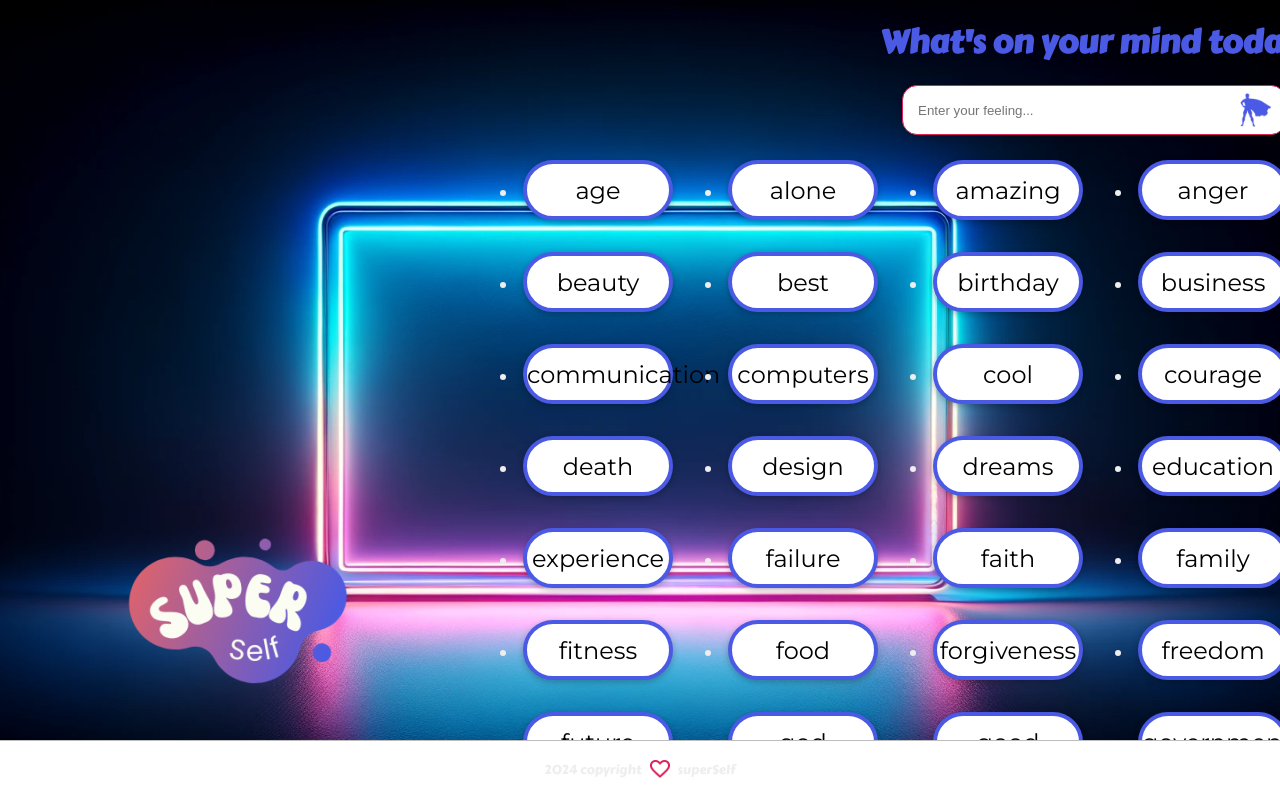
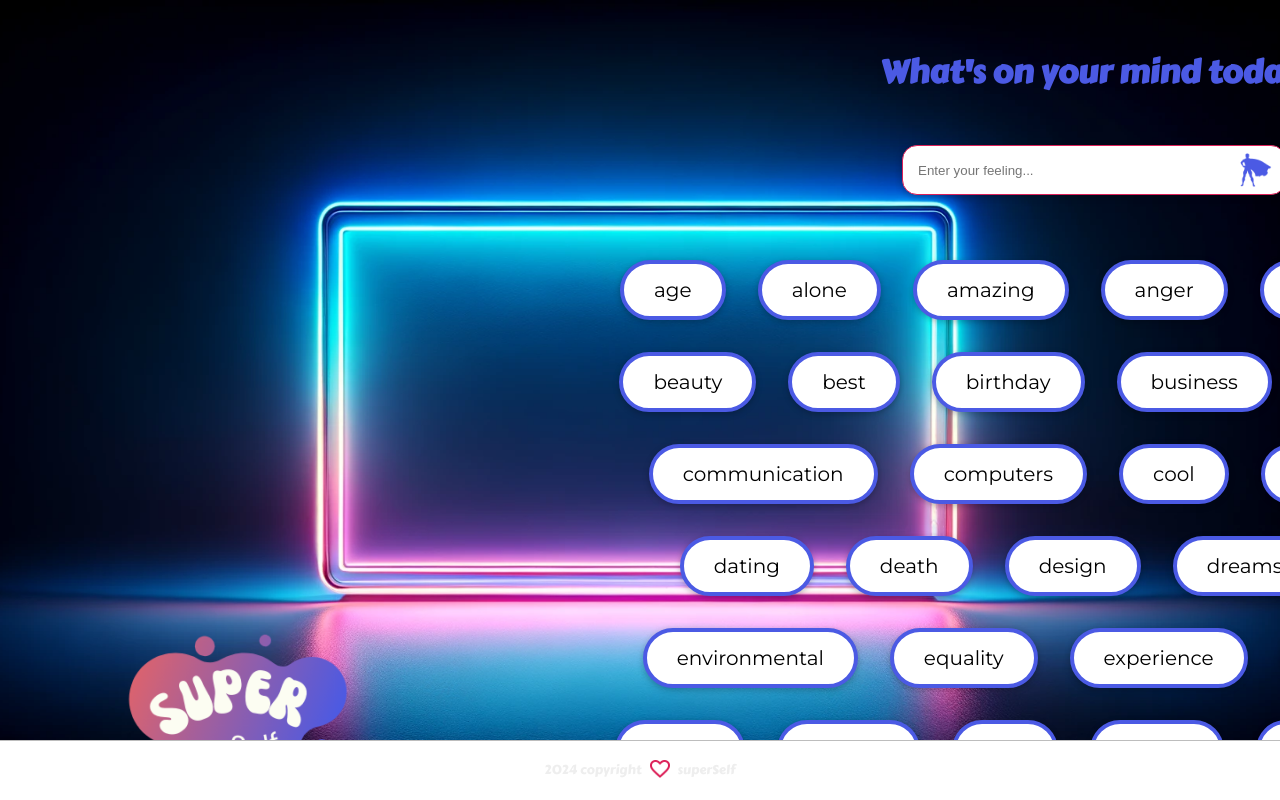
Before and after one commit to Koraltaron/superSelf, a React (Vite) app in the folder client/: page / in a window 1280 px wide. Shown: the top 800 px of the page. Built offline with nearby package versions, Linux system fonts and the light colour scheme; no server answers; a web font is replaced by a local one.

Commit message:
style homepage done

```diff
--- a/client/src/style/globals.css
+++ b/client/src/style/globals.css
@@ -23,6 +23,7 @@ body {
   background: var(--mainColor);
   font-family: var(--general-font);
   font-size: 1rem;
+  padding-bottom: 86px;
 }
 
 header {
@@ -39,13 +40,14 @@ button {
   border: solid 4px var(--secondaryColor);
   background: white;
   cursor: pointer;
-  width: 150px;
+  /* width: 150px; */
   height: 60px;
   border-radius: 32px;
   font-family: var(--button-font);
-  font-size: 24px;
+  font-size: 20px;
   box-shadow: 0 2px 6px var(--shadowColor);
   transition: all 300ms ease-out;
+  padding: 10px 30px;
 }
 
 button:hover {
--- a/client/src/style/homepage.css
+++ b/client/src/style/homepage.css
@@ -2,12 +2,15 @@
 h1 {
   text-align: center;
   color: #4b5ae4;
+  margin-top: 30px;
 }
 
 #search-bar {
   display: flex;
   justify-content: center;
   width: 100vw;
+  margin-top: 30px;
+  margin-bottom: 40px;
 }
 
 #search-input {
@@ -25,9 +28,11 @@ h1 {
   justify-content: center;
   flex-wrap: wrap;
   min-width: 65%;
+  max-width: 85%;
   margin: auto;
   gap: 32px;
   padding: 10px 20px;
+  list-style-type: none;
 }
 
 .icon-search {
@@ -49,3 +54,9 @@ h1 {
     transform: rotate(-360deg);
   }
 }
+
+@media screen and (max-width: 1000px) {
+  #search-input {
+    width: 70%;
+  }
+}
```
